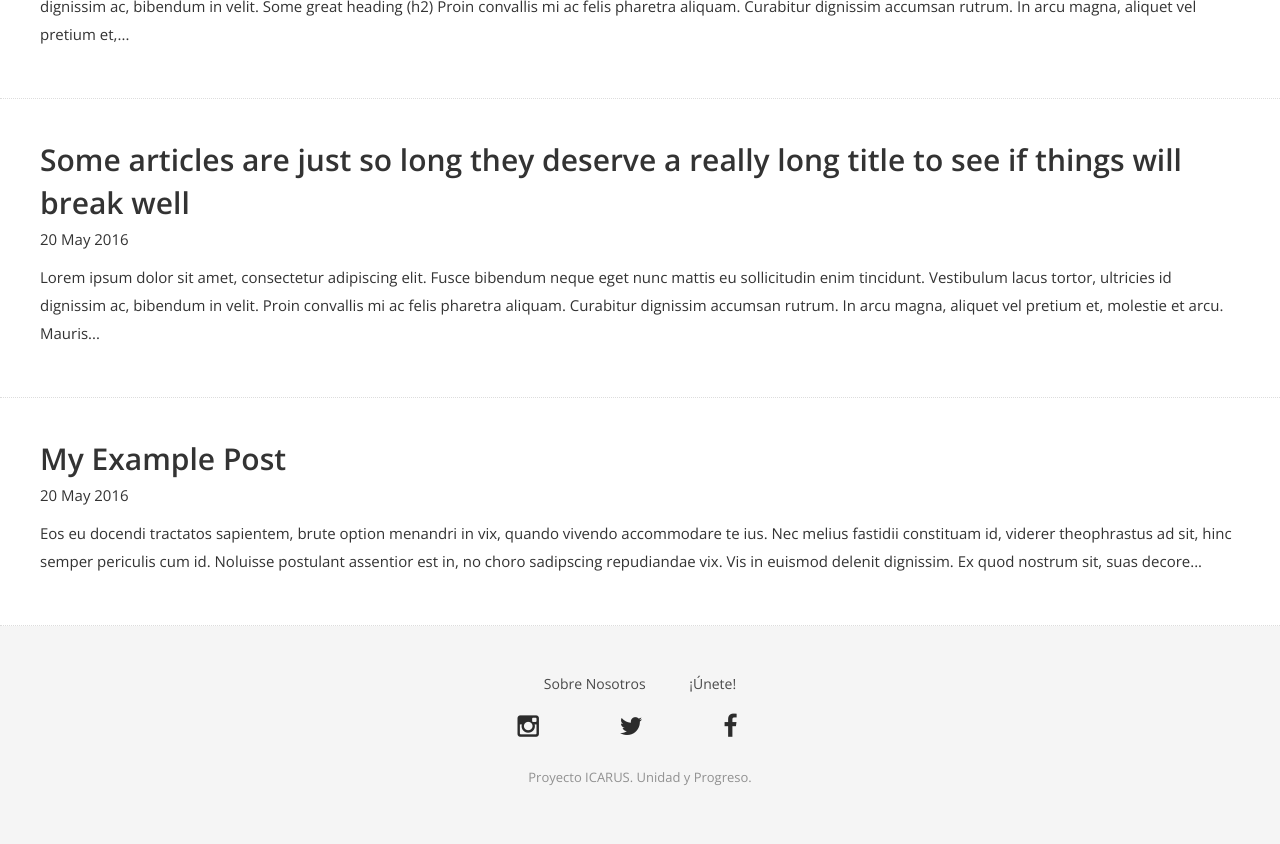
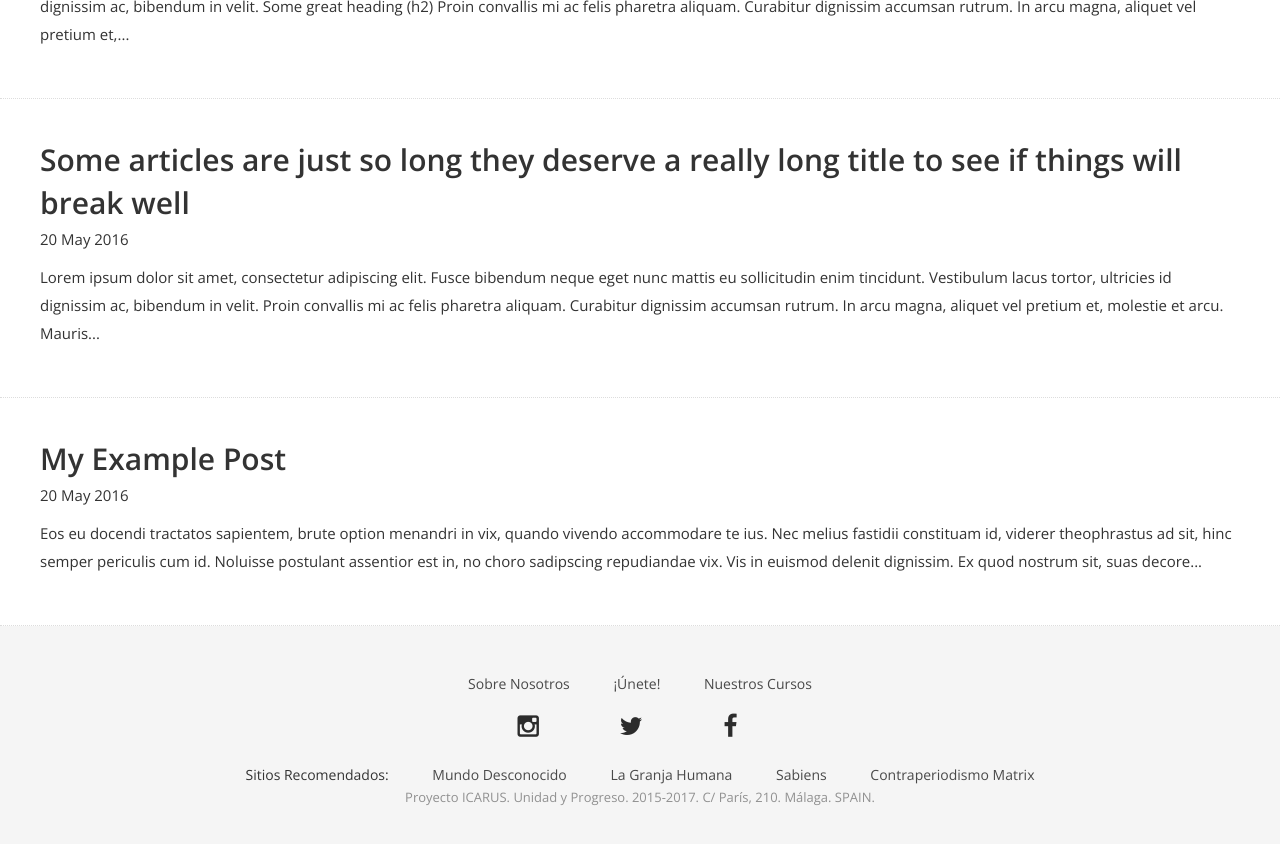
Before and after one commit to universidadicarus/universidadicarus_page, a Jekyll site: the page built from blog.html, in a window 1280 px wide and 900 px high, scrolled down 844 px. Shown: the top 844 px of the window. Built offline with Jekyll 4.4.1, drawn with Linux system fonts in a browser that asks for light colours; nearby versions of some CDN libraries; some web fonts are replaced.

Commit message:
Update footer.html

```diff
--- a/_includes/footer.html
+++ b/_includes/footer.html
@@ -7,8 +7,8 @@
           <ul>
             <li><a href="{{ site.baseurl }}/sobrenosotros">Sobre Nosotros</a></li>
             <li><a href="{{ site.baseurl }}/contact">¡Únete!</a></li>
-            <!--<li><a href="#">How it works</a></li>
-            <li><a href="{{ site.baseurl }}/blog">Blog</a></li>
+            <li><a href="{{ site.baseurl }}/cursos">Nuestros Cursos</a></li>
+            <!-- <li><a href="{{ site.baseurl }}/blog">Blog</a></li>
             <li><a href="#">Terms</a></li>-->
           </ul>
           <br />
@@ -24,8 +24,16 @@
             </li>
           </ul>
         </div>
+        <div class="footer-manu">
+          <ul>
+            <li>Sitios Recomendados:</li>
+            <li><a href="https://www.mundodesconocido.es/">Mundo Desconocido</a></li>
+            <li><a href="http://www.lagranjahumana.com/">La Granja Humana</a></li>
+            <li><a href="https://sabiens2.blogspot.com.es/">Sabiens</a></li>
+            <li><a href="http://contraperiodismomatrix.com/">Contraperiodismo Matrix</a></li>
+          </ul>
 
-        <p>Proyecto ICARUS. Unidad y Progreso.</p>
+        <p>Proyecto ICARUS. Unidad y Progreso. 2015-2017. C/ París, 210. Málaga. SPAIN.</p>
       </div>
     </div>
   </div>
```
